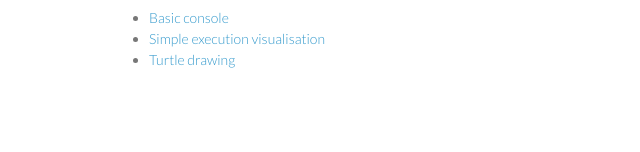
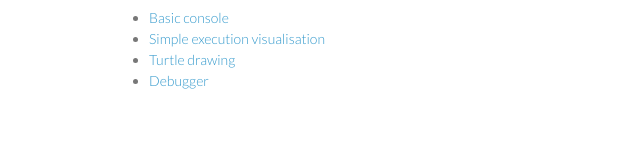
Before and after one commit to eiriklv/tailspin, a plain HTML site: page index.html in a window 1280 px wide. Shown: the part 614-766 px from the top of the page, 461-1101 px from the left. Drawn offline with Linux system fonts and the light colour scheme.

Commit message:
Added debugger example to index.html.

```diff
--- a/index.html
+++ b/index.html
@@ -56,6 +56,7 @@
 <li><a href="examples/running.html">Basic console</a>
 <li><a href="examples/basic-control.html">Simple execution visualisation</a>
 <li><a href="examples/turtle.html">Turtle drawing</a>
+<li><a href="examples/debugger.html">Debugger</a>
 </ul>
 
 
```
